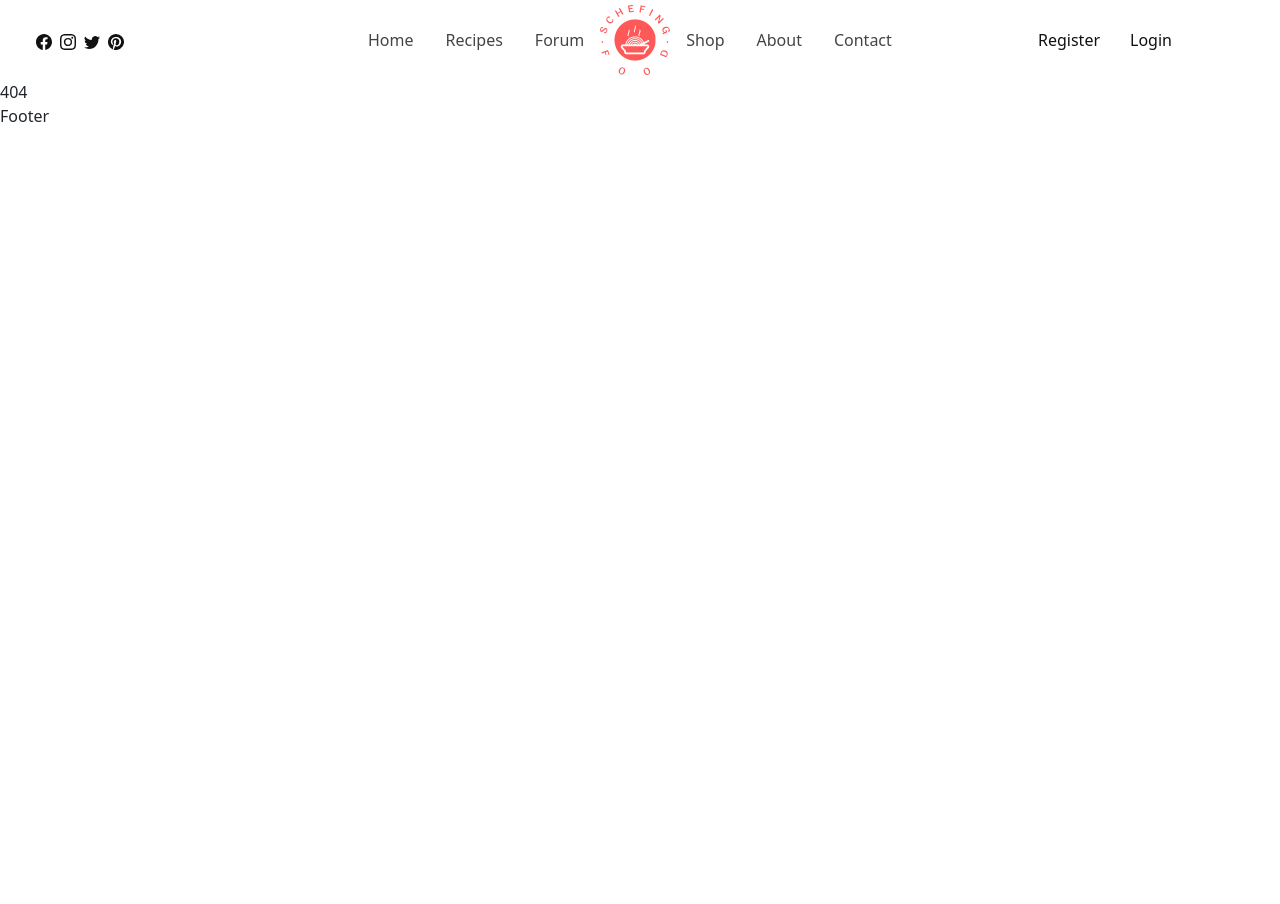
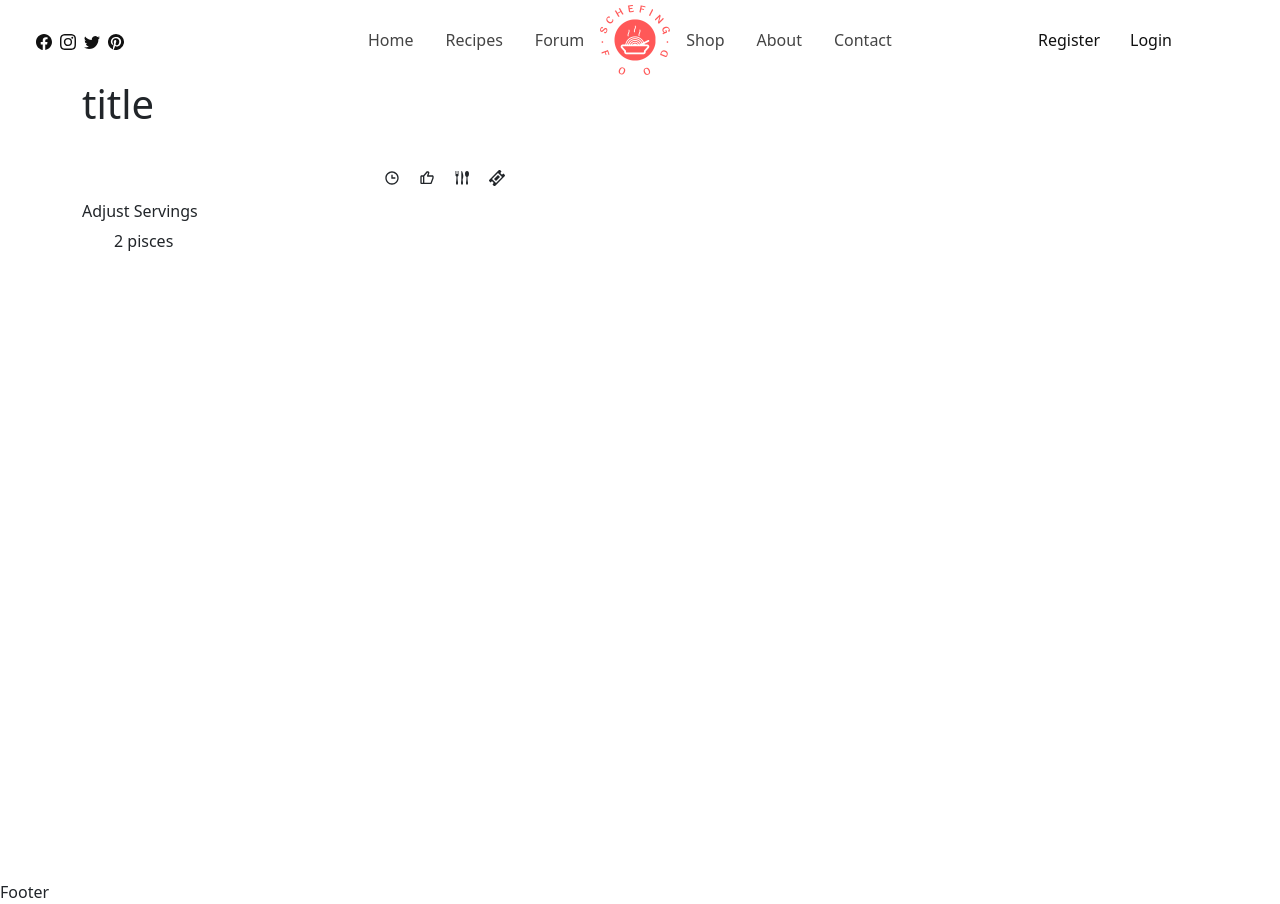
Before and after one commit to Tomy27k/SchefingFoodBlog, a React (Create React App) app: page /recipe/products/1 in a window 1280 px wide. Before the commit this address had no page. Before the commit the page ends 800 px from the top, so only its background shows below. Built offline with nearby package versions, Linux system fonts and the light colour scheme.

Commit message:
recipes page edit

```diff
--- a/src/App.js
+++ b/src/App.js
@@ -1,38 +1,41 @@
-import React from 'react';
-import { Route, Routes } from 'react-router-dom';
-import Layout from './Routes/View/client/Layout/Layout';
-import Home from './Routes/View/client/home/Home';
-import Blogs from './Routes/View/client/blog/Blogs'
-import Contact from './Routes/View/client/contact/Contact';
-import About from './Routes/View/client/about/About';
-import Register from './Routes/View/Auth/Register';
-import Login from './Routes/View/Auth/Login';
-import Error from './components/404/Error';
-import Forum from './Routes/View/client/Forum/Forums';
-import Recipe from './Routes/View/client/Recipe/Recipe';
-import Shop from './Routes/View/client/Shop/Shop';
-
+import React from "react";
+import { Route, Routes } from "react-router-dom";
+import Layout from "./Routes/View/client/Layout/Layout";
+import Home from "./Routes/View/client/home/Home";
+import Blogs from "./Routes/View/client/blog/Blogs";
+import Contact from "./Routes/View/client/contact/Contact";
+import About from "./Routes/View/client/about/About";
+import Register from "./Routes/View/Auth/Register";
+import Login from "./Routes/View/Auth/Login";
+import Error from "./components/404/Error";
+import Forum from "./Routes/View/client/Forum/Forums";
+import Recipe from "./Routes/View/client/Recipe/Recipe";
+import Shop from "./Routes/View/client/Shop/Shop";
+import RecipeItemsPage from "./Routes/View/client/Recipe/RecipeItemsPage";
+import RecipeDetails from "./Routes/View/client/Recipe/RecipeDetails";
 
 function App() {
   return (
     <div>
-     <Routes>
-        <Route element={<Layout/>}>
-              <Route path='/' element={<Home/>}/>
-              <Route path='/home' element={<Home/>}/>
-              <Route path='/blog' element={<Blogs/>}/>
-              <Route path='/about' element={<About/>}/>
-              <Route path='/contact' element={<Contact/>}/>
-              <Route path='/recipe' element={<Recipe/>}/>
-              <Route path='/forum' element={<Forum/>}/>
-              <Route path='/shop' element={<Shop/>}/>
-              <Route path='*' element={<Error/>}/>
+      <Routes>
+        <Route element={<Layout />}>
+          <Route path="/" element={<Home />} />
+          <Route path="/home" element={<Home />} />
+          <Route path="/blog" element={<Blogs />} />
+          <Route path="/about" element={<About />} />
+          <Route path="/contact" element={<Contact />} />
+          <Route path="/recipe" element={<Recipe />} />
+          <Route path="/recipe/products" element={<RecipeItemsPage />} />
+          <Route path="/recipe/products/:id" element={<RecipeDetails />} />
+          <Route path="/forum" element={<Forum />} />
+          <Route path="/shop" element={<Shop />} />
+          <Route path="*" element={<Error />} />
         </Route>
-        <Route path='/auth'>
-            <Route path='/auth/register' element={<Register/>}/>
-            <Route path='/auth/login' element={<Login/>} />
+        <Route path="/auth">
+          <Route path="/auth/register" element={<Register />} />
+          <Route path="/auth/login" element={<Login />} />
         </Route>
-     </Routes>
+      </Routes>
     </div>
   );
 }
--- a/src/Routes/View/client/Recipe/Recipe.js
+++ b/src/Routes/View/client/Recipe/Recipe.js
@@ -1,6 +1,7 @@
 import React,{useEffect,useState}from 'react'
 import { Link } from 'react-router-dom';
 import bgforum from "../../../../assets/images/worldfoof.png";
+import RecipeItems from './RecipeItems';
 
 
 const Recipe = () => {
@@ -29,6 +30,8 @@ const Recipe = () => {
           </form>
         </div>
       </section>
+
+
     </>
   )
 }
--- /dev/null
+++ b/src/Routes/View/client/Recipe/RecipeDetails.js
@@ -0,0 +1,55 @@
+import React from 'react'
+import {BiTime,BiLike} from 'react-icons/bi'
+import {GiForkKnifeSpoon} from 'react-icons/gi'
+import {ImTicket} from 'react-icons/im'
+const RecipeDetails = ({title,time,delicios,piece,img_src,menu,content,ingredients}) => {
+  return (
+    <article className='recipe-details-page'>
+        <div className="container">
+            <div className="col-8">
+                <h1>title</h1>
+                <img src="" alt="" />
+                <div className='recipe-description d-flex'>
+                    <div className="time">
+                    <BiTime/>
+                    <time>{time}</time>
+                    </div>
+                    <div className="delicios">
+                        <BiLike/>
+                        <span>{delicios}</span>
+                    </div>
+                    <div className="piece">
+                        <GiForkKnifeSpoon/>
+                        <span>{piece}</span>
+
+                    </div>
+                    <div className="menu">
+                        <ImTicket/>
+                        <span>{menu}</span>
+                    </div>
+                </div>
+                <p>{content}</p>
+                <div className="ingredients">
+                    <h6>Adjust Servings {piece}</h6>
+                    <ul className='items'>
+                        <li><p>2 pisces</p></li>
+                    </ul>
+
+                </div>
+
+
+            </div>
+            <div className="col-4">
+
+            </div>
+        </div>
+
+
+
+
+
+    </article>
+  )
+}
+
+export default RecipeDetails
--- /dev/null
+++ b/src/Routes/View/client/Recipe/RecipeItems.js
@@ -0,0 +1,37 @@
+import React, { useState, useEffect } from "react";
+import { json, Link } from "react-router-dom";
+
+const RecipeItems = ({ title, date, tag, content, img_src, button }) => {
+  const [tags, setTags] = useState([]);
+
+  useEffect(() => {
+    setTags(tag);
+  }, [tag]);
+
+  return (
+    <div className="row mt-4 shadow my-4 py-2 ">
+      <div className="col-4">
+        <img src={img_src} alt="" width="100%" />
+      </div>
+      <div className="col-8 d-flex justify-content-between flex-column">
+        <h2>{title}</h2>
+        <div className="tags d-flex">
+          {tags.map((item, i) => {
+            return (
+              <span
+                key={i}
+                className="me-1 py-0 px-2 bg-dark text-white rounded-pill"
+              >
+                {item}
+              </span>
+            );
+          })}
+        </div>
+        <p className="w-100">{content}</p>
+        <Link className="btn recipe-details btn-warning">Details</Link>
+      </div>
+    </div>
+  );
+};
+
+export default RecipeItems;
--- /dev/null
+++ b/src/Routes/View/client/Recipe/RecipeItemsPage.js
@@ -0,0 +1,33 @@
+import React from 'react'
+import bgforum from "../../../../assets/images/worldfoof.png";
+import RecipeItems from './RecipeItems';
+
+const RecipeItemsPage = () => {
+  return (
+    <>
+        <section className='recipe-items'>
+        <div className='container '>
+            <RecipeItems
+              title='halil'
+              content='nasil'
+              img_src={bgforum}
+              tag={['halil','toma','caitlin','tencate']}
+              button="Details"
+            />
+            <RecipeItems
+              title='halil'
+              content='loremdask lopfdsfgijpdsk gl;dfsjkglo;kds;kd;gkl;dks;fk;dskf;k sd;kf;dsfkldsg ldsfosdjuf iojfkowufgsdofgksfoasflsdfjsdflo;sdfgjo jlgjuewf;wefgldswglwej gpkwfgkw;ékflsjdgkadasda jsuflojsdd lgjldsjgldjslgjlsdjgl jdlsjg'
+              img_src={bgforum}
+              tag={['halil','toma','caitlin','tencate']}
+              button='nasil'
+            />
+
+
+
+        </div>
+      </section>
+    </>
+  )
+}
+
+export default RecipeItemsPage
--- /dev/null
+++ b/src/assets/scss/_recipes.scss
@@ -0,0 +1,37 @@
+.recipe-items{
+width: 100vw;
+min-height:100vh ;
+    p{
+        width: 100%;
+        margin-top: 10px;
+        overflow: hidden;
+        text-overflow: ellipsis;
+        display: -webkit-box;
+        -webkit-line-clamp: 3;
+                line-clamp: 3;
+        -webkit-box-orient: vertical !important;
+    }
+    .recipe-details{
+       align-self: end;
+       justify-self: end;
+       display: flex;
+    }
+}
+.recipe-details-page{
+    width: 100vw;
+    min-height: 100vh;
+    .recipe-description{
+        width: 100%;
+        margin-top: 10px;
+        display: flex;
+        justify-content: center;
+        &>div{
+            display: flex;
+            align-items: center;
+            margin-right: 15px;
+            &>*:nth-child(odd){
+                margin-right: 4px;
+            }
+        }
+    }
+}
--- a/src/assets/scss/index.scss
+++ b/src/assets/scss/index.scss
@@ -9,3 +9,4 @@
 @import './product-card';
 @import './auth';
 @import './shop';
+@import './recipes';
```
